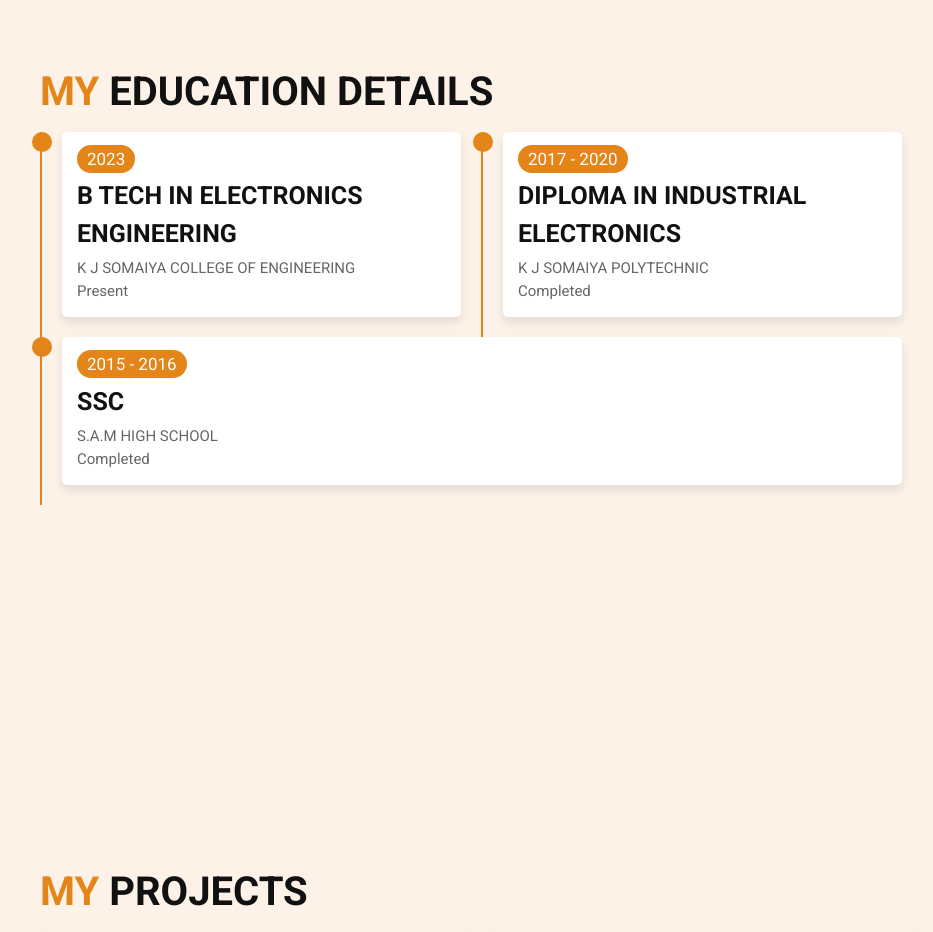
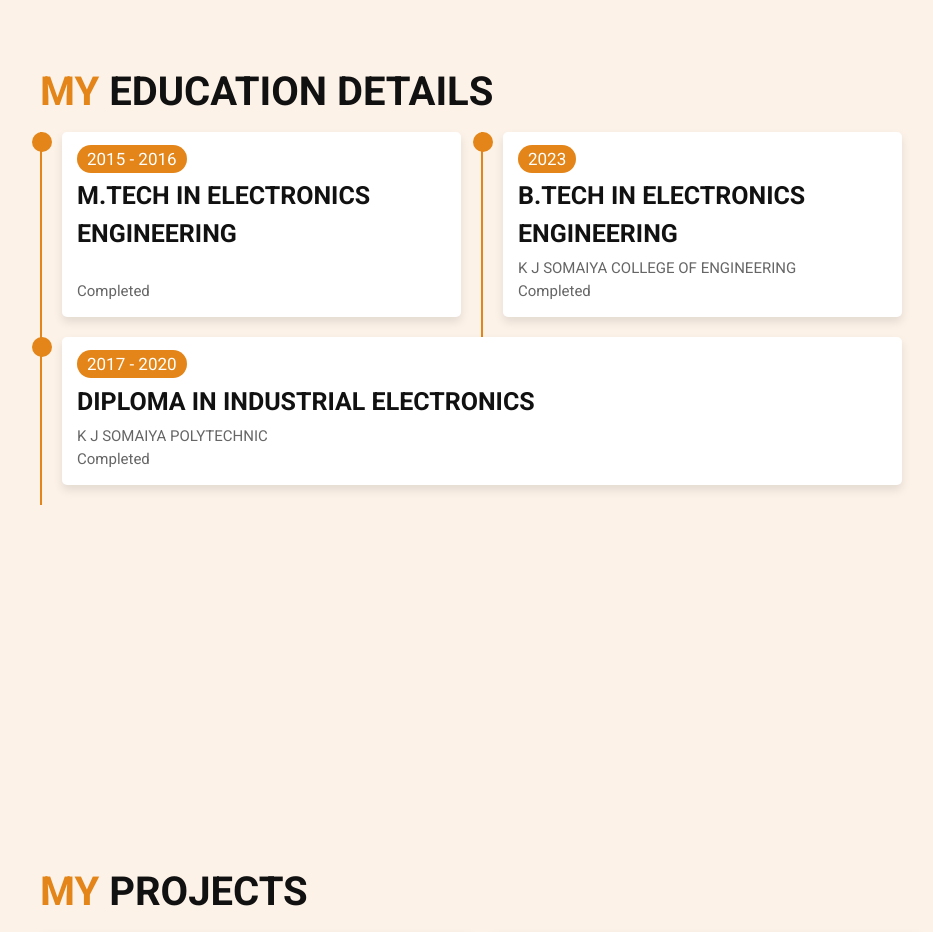
Before and after one commit to farid-sk-33/farid, a plain HTML site: page index.html in a window 1280 px wide. Shown: the part 2420-3352 px from the top of the page, without its empty margins (309-1242 px from the left). Drawn offline with Linux system fonts and the light colour scheme.

Commit message:
Update index.html

```diff
--- a/index.html
+++ b/index.html
@@ -229,9 +229,19 @@
 
         <div class="box">
             <div class="content">
+                <span> 2015 - 2016</span>
+                <h3>M.TECH IN ELECTRONICS ENGINEERING</h3>
+                <p>
+                    <BR>Completed</BR>
+                </p>
+            </div>
+        </div>
+
+        <div class="box">
+            <div class="content">
                 <span> 2023 </span>
-                <h3>B TECH IN ELECTRONICS ENGINEERING</h3>
-                <p>K J SOMAIYA COLLEGE OF ENGINEERING <br>present <br>
+                <h3>B.TECH IN ELECTRONICS ENGINEERING</h3>
+                <p>K J SOMAIYA COLLEGE OF ENGINEERING <br>Completed <br>
                  </p>
             </div>
         </div>
@@ -242,16 +252,6 @@
                 <h3>DIPLOMA IN INDUSTRIAL ELECTRONICS</h3>
                 <p>K J SOMAIYA POLYTECHNIC
                     <br>Completed <br>
-                </p>
-            </div>
-        </div>
-
-        <div class="box">
-            <div class="content">
-                <span> 2015 - 2016</span>
-                <h3>SSC</h3>
-                <p>S.A.M HIGH SCHOOL
-                    <BR>Completed</BR>
                 </p>
             </div>
         </div>
```
